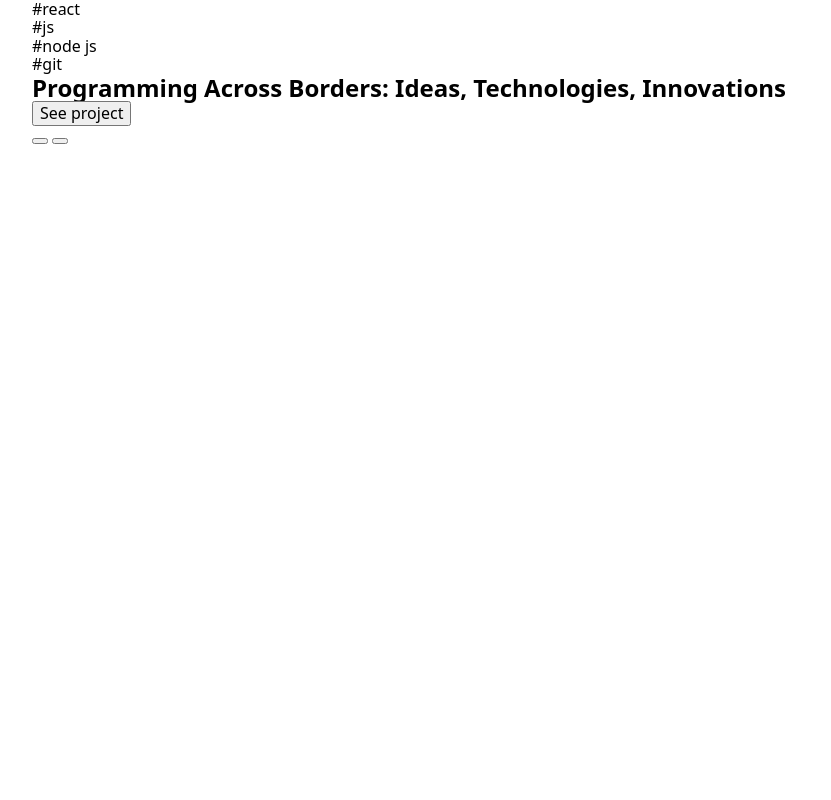
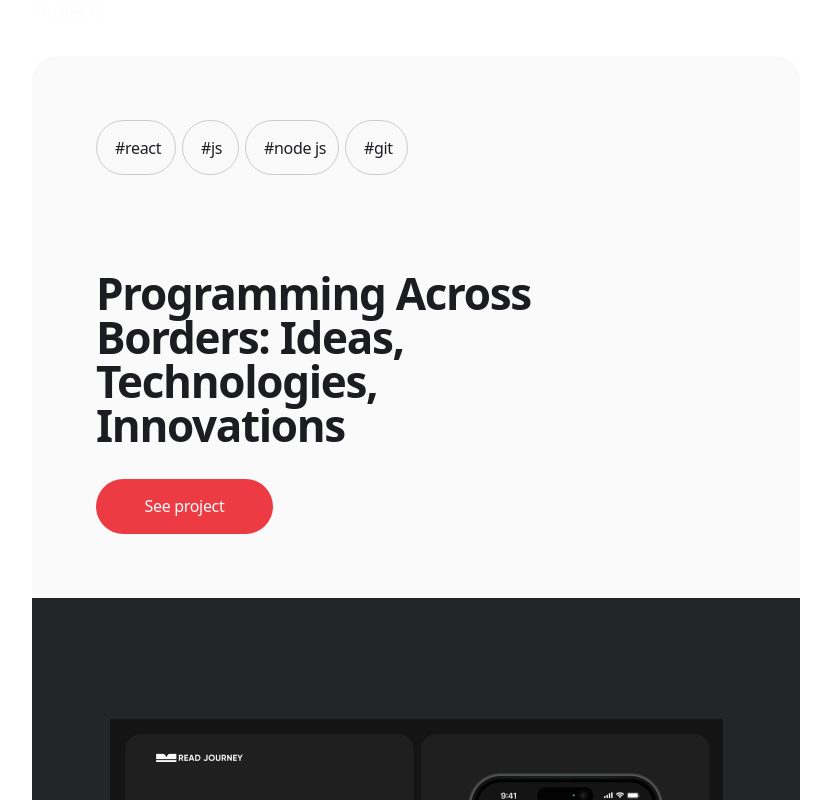
Before and after one commit to StasAstenenko/js-gurus, a website built with Vite: page src/index.html in a window 1280 px wide. Shown: the top 800 px of the page, without its empty margins (224-1055 px from the left). Built offline with nearby package versions, Linux system fonts and the light colour scheme.

Commit message:
update projects.html and projects.css

```diff
--- a/src/css/projects.css
+++ b/src/css/projects.css
@@ -0,0 +1,123 @@
+.box-prj {
+    display: flex;
+    flex-direction: column;
+    gap: 32px;
+}
+.title-projects {
+    font-size: 16px;
+    line-height: 1.5;
+    letter-spacing: -0.02em;
+    text-transform: uppercase;
+    color: rgba(250, 250, 250, 0.4);
+
+
+}
+.first-box-prj {
+    background-color: #fafafa;
+    padding: 32px;
+    border-radius: 24px 24px 0 0;
+}
+.second-box-prj {
+    background-color: #242527;
+    padding: 100px 16px;
+    display: flex;
+    justify-content: center;
+    align-items: center;
+    border-radius: 0 0 24px 24px;
+}
+.list-prj {
+    display: flex;
+    flex-wrap: wrap;
+    gap: 6px;
+    margin-bottom: 96px;
+    width: 279px;
+}
+.list-prj li {
+    border: 1px solid rgba(28, 29, 32, 0.2);
+    padding: 13px 18px;
+    border-radius: 60px;
+    height: 45px;
+    font-size: 16px;
+    letter-spacing: -0.02em;
+    color: #1c1d20;
+    white-space: nowrap;
+}
+.list-prj li:nth-child(1) {
+    max-width: 80px;
+
+}
+.list-prj li:nth-child(2) {
+    max-width: 57px;
+
+}
+.list-prj li:nth-child(3) {
+    max-width: 94px;
+}
+.list-prj li:nth-child(4) {
+    max-width: 63px;
+}
+.main-prj-title {
+    font-size: 24px;
+    line-height: 1.2;
+    letter-spacing: -0.03em;
+    color: #1c1d20;
+    max-width: 279px;
+}
+.prj-btn {
+    margin-top: 32px;
+    border-radius: 60px;
+    width: 141px;
+    height: 45px;
+    font-size: 16px;
+    letter-spacing: -0.02em;
+    color: #fafafa;
+    background: #ed3b44;
+    border: none;
+}
+.prj-btn:focus,
+.prj-btn:hover {
+    background: #e0373f;
+}
+@media only screen and (min-width: 768px) {
+    .first-box-prj {
+    padding: 64px;
+    }
+    .second-box-prj {
+    padding: 120px 45px;
+    }
+    .main-prj-title {
+    font-size: 44px;
+    line-height: 1;
+    max-width: 494px;
+    }
+    .list-prj {
+    width: 312px;
+    }
+    .list-prj li {
+    height: 55px;
+    padding: 18px;
+    }
+    .prj-btn {
+    border-radius: 60px;
+    width: 177px;
+    height: 55px;
+    }
+}
+@media only screen and (min-width: 1440px) {
+    .main-box-prj {
+        display: flex;
+        justify-content: space-between;
+    }
+    .first-box-prj {
+        border-radius: 24px 0 0 24px;
+        padding-right: 0;
+    }
+    .second-box-prj {
+        border-radius: 0 24px 24px 0;
+        padding: 120px 38px;
+
+    }
+    .main-prj-title {
+        margin-right: 153px;
+    }
+}
--- a/src/partials/projects.html
+++ b/src/partials/projects.html
@@ -1,16 +1,9 @@
-<!DOCTYPE html>
-<html lang="en">
-<head>
-    <meta charset="UTF-8">
-    <meta name="viewport" content="width=device-width, initial-scale=1.0">
-    <link rel="stylesheet" href="../css/projects.css" />
-    <title>Document</title>
-</head>
-<body>
-    <section>
-        <div class="container main-box-prj">
+
+    <section class="projects">
+            <div class="container box-prj">
+            <div class="box-of-title"><h2 class="title-projects">projects</h2></div>
+            <div class="main-box-prj">
             <div class="first-box-prj">
-
                 <ul class="list-prj">
                     <li class="list-prj-item">
                         <a href="#" class="list-prj-link">#react</a>
@@ -25,14 +18,26 @@
                         <a href="#" class="list-prj-link">#git</a>
                     </li>
                 </ul>
-                <h1 class="main-prj-title">Programming Across Borders: Ideas, Technologies, Innovations</h1>
+                <h3 class="main-prj-title">Programming Across Borders: Ideas, Technologies, Innovations</h3>
                 <button type="button" class="prj-btn">See project</button>
             </div>
             <div class="second-box-prj">
+                <picture>
+                <source srcset="./img/projects-img/first-photo-large@1x-min.png 1x,
+                ./img/projects-img/first-photo-large@2x-min.png 2x"
+                media="(min-width: 768px)"
+                />
+                <source srcset="./img/projects-img/first-photo-small@1x-min.png 1x,
+                ./img/projects-img/first-photo-small@2x-min.png 2x"
+                media="(min-width: 375px)"
+                />
+                <img src="./img/projects-img/first-photo-large@1x-min.png"
+                alt="mobile project"
+                />
+                </picture>
             </div>
-            <button class="btn-for-swiper" type="button"></button>
-            <button class="btn-for-swiper" type="button"></button>
+            </div>
         </div>
+        <button class="btn-for-swiper" type="button"></button>
+        <button class="btn-for-swiper" type="button"></button>
     </section>
-</body>
-</html>
```
Also changed, not shown: src/img/projects-img/first-photo-large@1x-min.png (added), src/img/projects-img/first-photo-large@2x-min.png (added), src/img/projects-img/first-photo-small@1x-min.png (added), src/img/projects-img/first-photo-small@2x-min.png (added).
